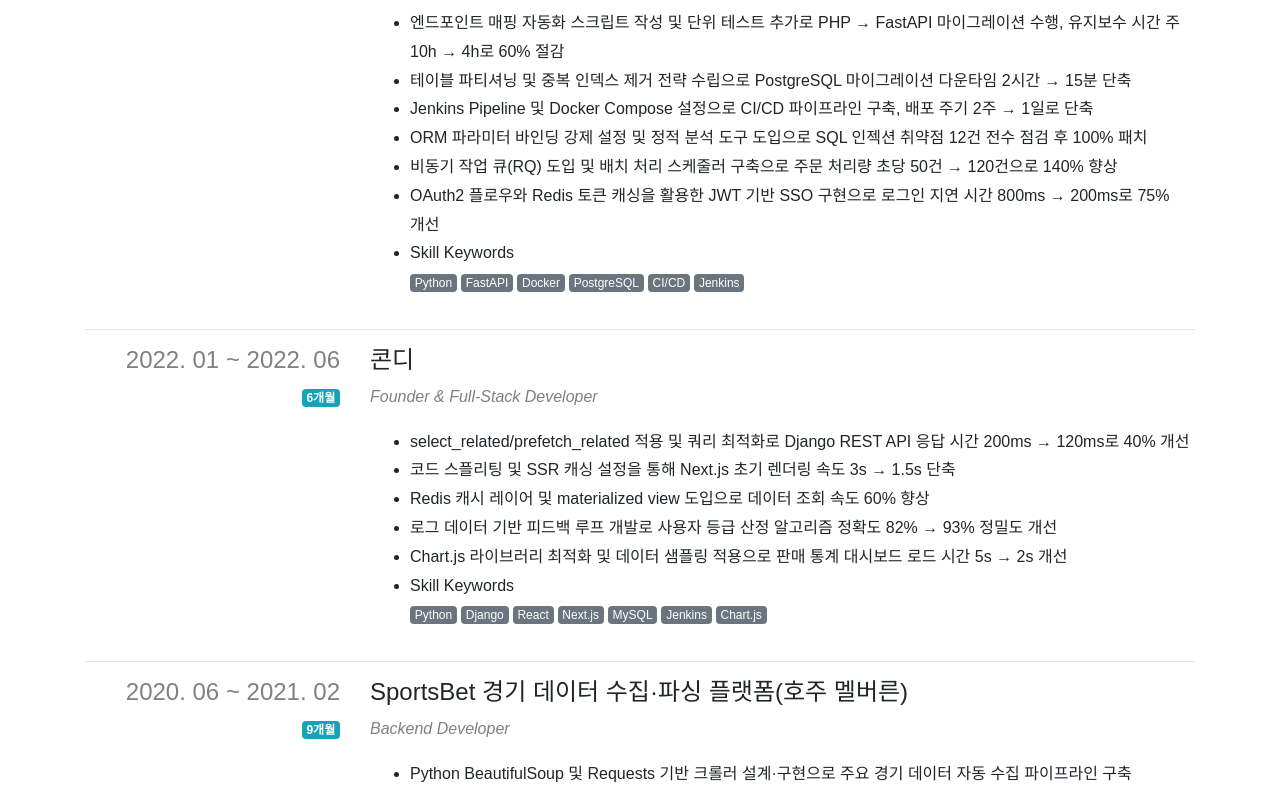
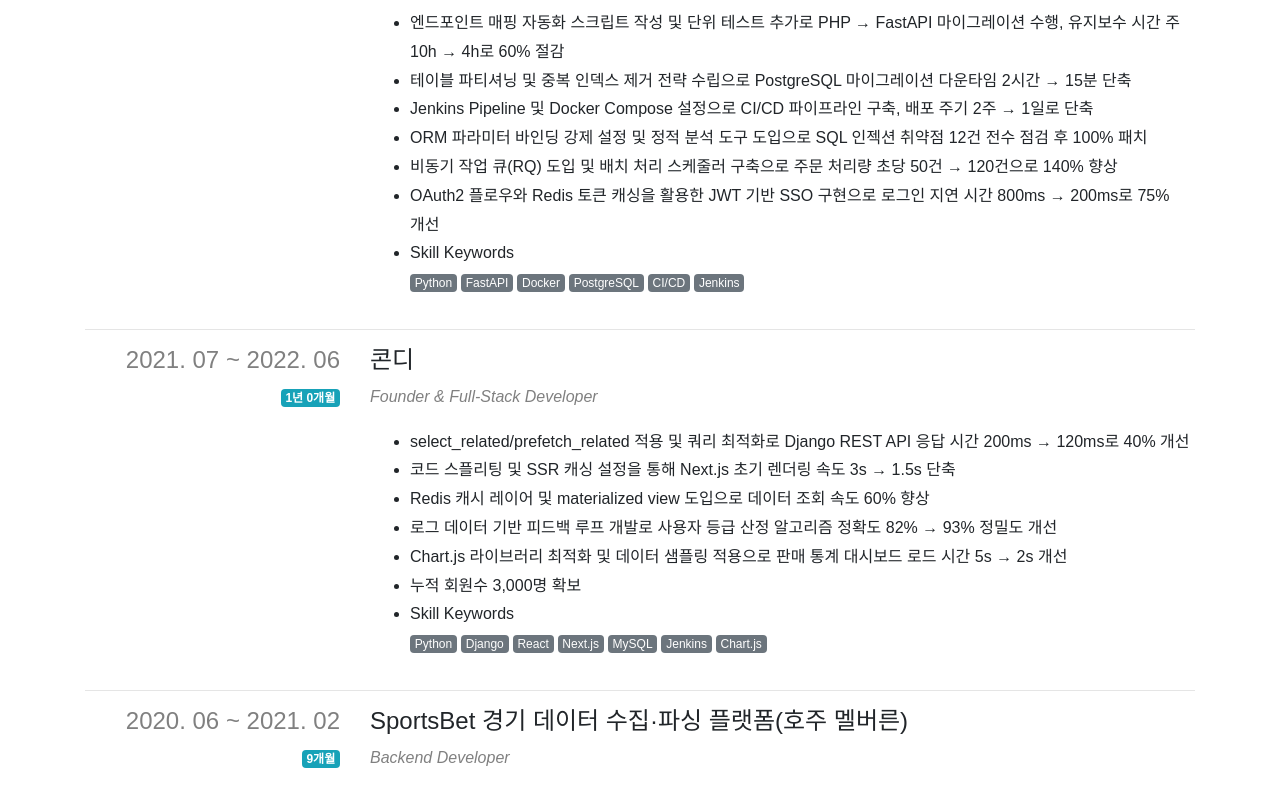
Before and after one commit to yuneast/resume, a Next.js app: page / in a window 1280 px wide. Shown: the part 2307-3099 px from the top of the page. Built offline with nearby package versions, Linux system fonts and the light colour scheme; a web font is replaced by a local one.

Commit message:
Update experience.ts

```diff
--- a/payload/experience.ts
+++ b/payload/experience.ts
@@ -22,7 +22,7 @@ const experience: IExperience.Payload = {
       title: '가나다콜',
       position: 'Founder & Full-Stack Developer',
       startedAt: '2024-02',
-      endedAt: '2024-07',
+      endedAt: '2024-09',
       descriptions: [
         'Redis 캐시 도입 및 비동기 I/O 최적화를 통해 FastAPI 기반 백엔드 API 응답 시간을 평균 120ms → 75ms로 38% 단축',
         '슬로우 쿼리 로그 분석 후 MySQL 인덱스 추가 및 복잡 쿼리 구조 분할로 DB 성능 30% 향상',
@@ -52,7 +52,7 @@ const experience: IExperience.Payload = {
       id: 97,
       title: '콘디',
       position: 'Founder & Full-Stack Developer',
-      startedAt: '2022-01',
+      startedAt: '2021-07',
       endedAt: '2022-06',
       descriptions: [
         'select_related/prefetch_related 적용 및 쿼리 최적화로 Django REST API 응답 시간 200ms → 120ms로 40% 개선',
@@ -60,6 +60,7 @@ const experience: IExperience.Payload = {
         'Redis 캐시 레이어 및 materialized view 도입으로 데이터 조회 속도 60% 향상',
         '로그 데이터 기반 피드백 루프 개발로 사용자 등급 산정 알고리즘 정확도 82% → 93% 정밀도 개선',
         'Chart.js 라이브러리 최적화 및 데이터 샘플링 적용으로 판매 통계 대시보드 로드 시간 5s → 2s 개선',
+        '누적 회원수 3,000명 확보'
       ],
       skillKeywords: ['Python', 'Django', 'React', 'Next.js', 'MySQL', 'Jenkins', 'Chart.js'],
     },
```
